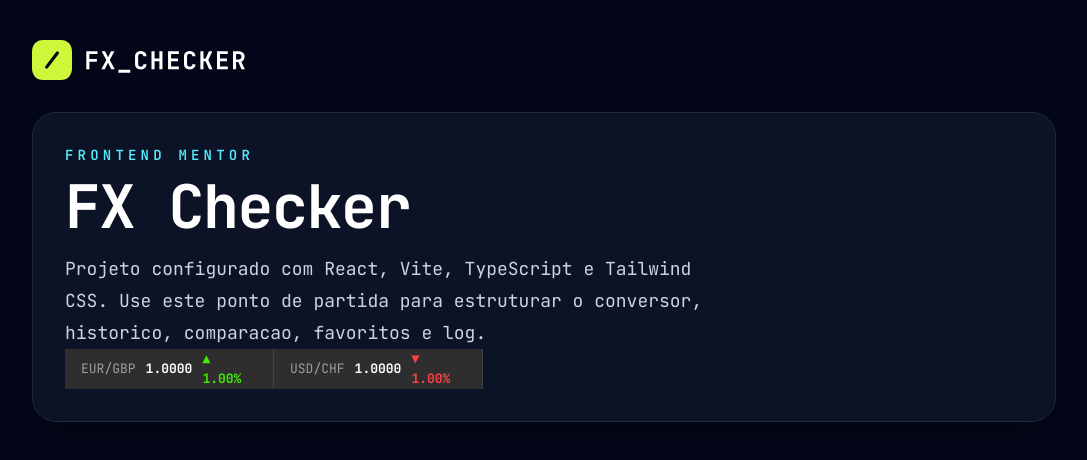
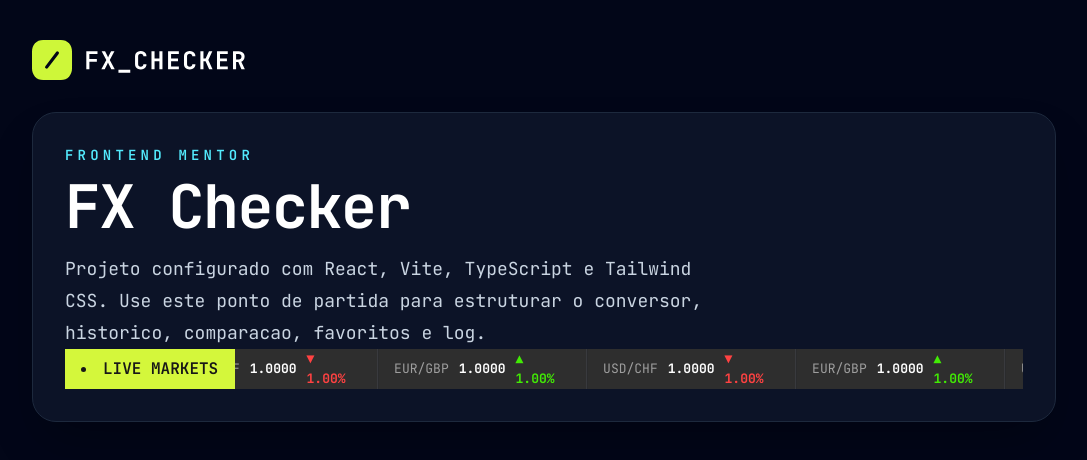
Before and after one commit to DanielMarques1404/foreign-exchange-checker, a React (Vite) app: page / in a window 1280 px wide. Shown: the top 460 px of the page, without its empty margins (96-1183 px from the left). Built offline with nearby package versions, Linux system fonts and the light colour scheme.

Commit message:
LiveRates component

```diff
--- a/src/App.tsx
+++ b/src/App.tsx
@@ -1,11 +1,14 @@
-import { LiveRates } from "./components/layout/LiveRates"
-import { LiveRatesGroup } from "./components/layout/LiveRatesGroup"
+import { LiveRatesGroup } from "./components/layout/LiveRatesGroup";
 
 function App() {
   return (
     <main className="min-h-screen bg-slate-950 px-6 py-10 text-slate-100">
       <section className="mx-auto flex max-w-5xl flex-col gap-8">
-        <img className="h-10 w-fit" src="/assets/images/logo.svg" alt="FX Checker" />
+        <img
+          className="h-10 w-fit"
+          src="/assets/images/logo.svg"
+          alt="FX Checker"
+        />
 
         <div className="rounded-3xl border border-slate-800 bg-slate-900/80 p-8 shadow-2xl shadow-black/30">
           <p className="mb-3 text-sm font-semibold uppercase tracking-[0.3em] text-cyan-300">
@@ -15,14 +18,26 @@ function App() {
             FX Checker
           </h1>
           <p className="mt-4 max-w-2xl text-lg leading-8 text-slate-300">
-            Projeto configurado com React, Vite, TypeScript e Tailwind CSS. Use este ponto
-            de partida para estruturar o conversor, historico, comparacao, favoritos e log.
+            Projeto configurado com React, Vite, TypeScript e Tailwind CSS. Use
+            este ponto de partida para estruturar o conversor, historico,
+            comparacao, favoritos e log.
           </p>
-          <LiveRatesGroup liveRatesList={[{ currency: "EUR/GBP", value: 1.0, rate: 1.0 }, { currency: "USD/CHF", value: 1.0, rate: -1.0 }]} />
+          <div className="w-full overflow-hidden">
+            <LiveRatesGroup
+              liveRatesList={[
+                { currency: "EUR/GBP", value: 1.0, rate: 1.0 },
+                { currency: "USD/CHF", value: 1.0, rate: -1.0 },
+                { currency: "EUR/GBP", value: 1.0, rate: 1.0 },
+                { currency: "USD/CHF", value: 1.0, rate: -1.0 },
+                { currency: "EUR/GBP", value: 1.0, rate: 1.0 },
+                { currency: "USD/CHF", value: 1.0, rate: -1.0 },
+              ]}
+            />
+          </div>
         </div>
       </section>
     </main>
-  )
+  );
 }
 
-export default App
+export default App;
--- a/src/components/layout/LiveRatesGroup.tsx
+++ b/src/components/layout/LiveRatesGroup.tsx
@@ -2,13 +2,26 @@ import { LiveRatesType } from "../../domain/entities";
 import { LiveRates } from "./LiveRates";
 
 type LiveRatesGroupProps = {
-    liveRatesList: LiveRatesType[];
-}
+  liveRatesList: LiveRatesType[];
+};
 
 export const LiveRatesGroup = (props: LiveRatesGroupProps) => {
-    return (
-        <ul className="flex">
-            {props.liveRatesList.map((liveRates, index) => <li key={index} className="border-r border-Neutral-300"><LiveRates liveRates={liveRates} /></li>)}
+  const marqueeItems = [...props.liveRatesList, ...props.liveRatesList];
+
+  return (
+    <div className="flex w-full h-10">
+      <ul className="flex shrink-0 items-center justify-center list-disc list-inside px-4 py-3 bg-Lime-500 text-neutral-900 font-semibold">
+        <li className="w-34.5">LIVE MARKETS</li>
+      </ul>
+      <div className="flex-1 overflow-hidden">
+        <ul className="flex w-max animate-live-rates-marquee">
+          {marqueeItems.map((liveRates, index) => (
+          <li key={`${liveRates.currency}-${index}`} className="border-r border-Neutral-300">
+            <LiveRates liveRates={liveRates} />
+          </li>
+          ))}
         </ul>
-    )
-}
+      </div>
+    </div>
+  );
+};
--- /dev/null
+++ b/src/domain/entities.ts
@@ -0,0 +1,5 @@
+export type LiveRatesType = {
+  currency: string;
+  value: number;
+  rate: number;
+};
--- a/src/styles.css
+++ b/src/styles.css
@@ -30,3 +30,13 @@ body {
   margin: 0;
   font-family: var(--font-mono);
 }
+
+@utility animate-live-rates-marquee {
+  animation: live-rates-marquee 25s linear infinite;
+}
+
+@keyframes live-rates-marquee {
+  to {
+    transform: translateX(-50%);
+  }
+}
```
